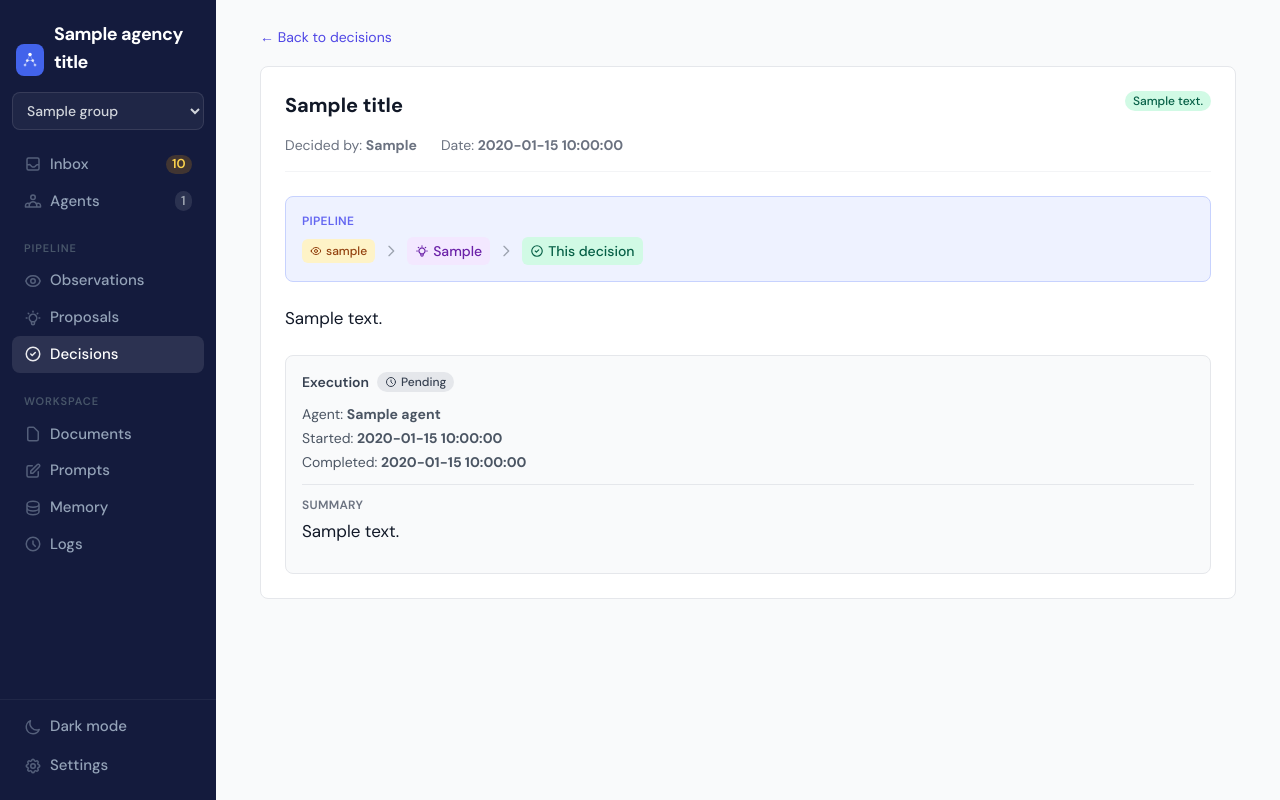
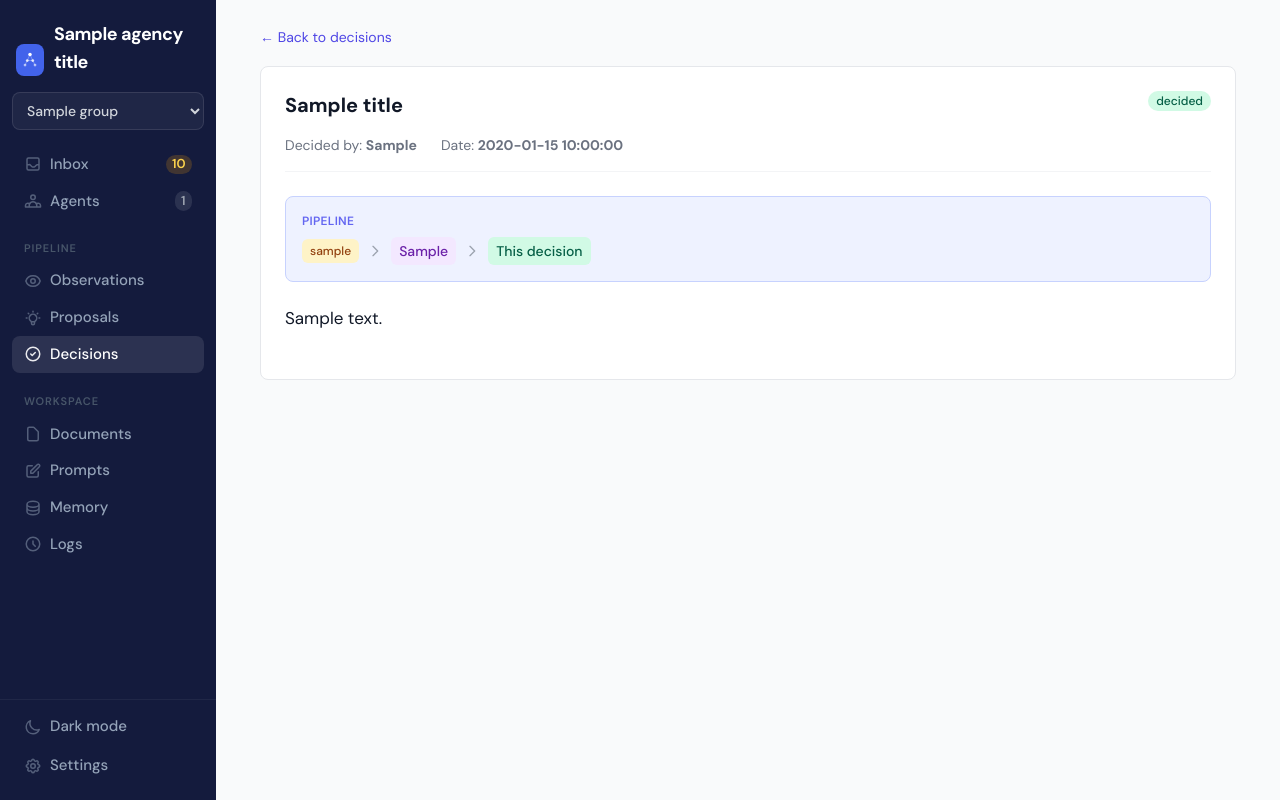
Before and after one commit to Blackhex/christag-agency, a FastAPI app: template agency/templates/decision_detail.html in a window 1280 px wide. Run offline with FastAPI, Linux system fonts and the light colour scheme; the template is opened without the code that fills it: most values are stand-ins (such as "Sample title", 1, 10 or a date in 2020); some libraries are stand-ins or nearby versions.

Commit message:
feat: show answers on decision detail/list, simplify execution status display
Co-Authored-By: Claude Opus 4.6 (1M context) <noreply@anthropic.com>

```diff
--- a/agency/app.py
+++ b/agency/app.py
@@ -2360,7 +2360,16 @@ async def decision_detail(request: Request, group: str, slug: str):
                 if obs_path.exists():
                     pipeline_observations.append({"slug": obs_slug, "filename": obs_file})
 
-    execution = meta.get("execution", {})
+    execution_status = meta.get("execution_status", "")
+    execution_summary = meta.get("execution_summary", "")
+
+    # Load proposal questions for rendering answers
+    questions = []
+    if proposal_slug:
+        proposal_path = g["shared"] / "proposals" / f"{proposal_slug}.md"
+        if proposal_path.exists():
+            pmeta, _ = parse_frontmatter(proposal_path.read_text())
+            questions = pmeta.get("questions", [])
 
     return templates.TemplateResponse("decision_detail.html", {
         "request": request,
@@ -2371,7 +2380,10 @@ async def decision_detail(request: Request, group: str, slug: str):
         "title": extract_display_title(body, slug),
         "pipeline_observations": pipeline_observations,
         "proposal_slug": proposal_slug,
-        "execution": execution,
+        "execution_status": execution_status,
+        "execution_summary": execution_summary,
+        "questions": questions,
+        "answers": meta.get("answers", {}),
     })
 
 
--- a/agency/templates/decision_detail.html
+++ b/agency/templates/decision_detail.html
@@ -11,7 +11,7 @@
 <div class="bg-white dark:bg-gray-800 rounded-lg border border-gray-200 dark:border-gray-700 p-6">
   <div class="flex items-start justify-between mb-4">
     <h1 class="text-xl font-bold text-gray-900 dark:text-gray-100">{{ title }}</h1>
-    <span class="inline-block px-2 py-0.5 rounded-full text-xs font-medium bg-emerald-100 text-emerald-800 dark:bg-emerald-900/50 dark:text-emerald-300">{{ meta.get("decision", "") }}</span>
+    {{ "decided" | status_badge }}
   </div>
 
   <div class="flex flex-wrap gap-x-6 gap-y-1 text-sm text-gray-500 dark:text-gray-400 mb-6 pb-4 border-b border-gray-100 dark:border-gray-700">
@@ -27,7 +27,6 @@
       <div class="flex flex-wrap items-center gap-1">
         {% for lc in pipeline_observations %}
         <a href="/{{ group }}/observations/{{ lc.slug }}" class="inline-flex items-center gap-1 px-2 py-1 rounded-md bg-amber-100 text-amber-800 font-medium hover:bg-amber-200 transition-colors text-xs">
-          <svg class="w-3 h-3" fill="none" stroke="currentColor" viewBox="0 0 24 24"><path stroke-linecap="round" stroke-linejoin="round" stroke-width="2" d="M15 12a3 3 0 11-6 0 3 3 0 016 0z"/><path stroke-linecap="round" stroke-linejoin="round" stroke-width="2" d="M2.458 12C3.732 7.943 7.523 5 12 5c4.478 0 8.268 2.943 9.542 7-1.274 4.057-5.064 7-9.542 7-4.477 0-8.268-2.943-9.542-7z"/></svg>
           {{ lc.slug | replace("-", " ") }}
         </a>
         {% endfor %}
@@ -36,16 +35,58 @@
       {% endif %}
       {% if proposal_slug %}
       <a href="/{{ group }}/proposals/{{ proposal_slug }}" class="inline-flex items-center gap-1 px-2 py-1 rounded-md bg-purple-100 text-purple-800 font-medium hover:bg-purple-200 transition-colors">
-        <svg class="w-3.5 h-3.5" fill="none" stroke="currentColor" viewBox="0 0 24 24"><path stroke-linecap="round" stroke-linejoin="round" stroke-width="2" d="M9.663 17h4.673M12 3v1m6.364 1.636l-.707.707M21 12h-1M4 12H3m3.343-5.657l-.707-.707m2.828 9.9a5 5 0 117.072 0l-.548.547A3.374 3.374 0 0014 18.469V19a2 2 0 11-4 0v-.531c0-.895-.356-1.754-.988-2.386l-.548-.547z"/></svg>
         {{ proposal_slug | replace("-", " ") | title }}
       </a>
       <svg class="w-4 h-4 text-gray-400" fill="none" stroke="currentColor" viewBox="0 0 24 24"><path stroke-linecap="round" stroke-linejoin="round" stroke-width="2" d="M9 5l7 7-7 7"/></svg>
       {% endif %}
       <span class="inline-flex items-center gap-1 px-2 py-1 rounded-md bg-emerald-100 text-emerald-800 font-medium">
-        <svg class="w-3.5 h-3.5" fill="none" stroke="currentColor" viewBox="0 0 24 24"><path stroke-linecap="round" stroke-linejoin="round" stroke-width="2" d="M9 12l2 2 4-4m6 2a9 9 0 11-18 0 9 9 0 0118 0z"/></svg>
         This decision
       </span>
     </div>
+  </div>
+  {% endif %}
+
+  <!-- Answers -->
+  {% if questions and answers %}
+  <div class="mb-6">
+    <h3 class="text-sm font-semibold text-purple-700 dark:text-purple-400 mb-3">Answers</h3>
+    {% for q in questions %}
+    <div class="border border-gray-200 dark:border-gray-600 rounded-lg p-4 mb-3 bg-gray-50 dark:bg-gray-700/50">
+      <div class="font-medium text-gray-500 dark:text-gray-400 mb-2">{{ loop.index }}. {{ q.prompt }}</div>
+
+      {% set answer = answers.get(q.id, "") %}
+
+      {% if q.type == "boolean" %}
+      <div class="inline-block px-3 py-1 rounded-md text-sm font-medium
+        {% if answer == 'approved' %}bg-emerald-100 text-emerald-700 dark:bg-emerald-900/50 dark:text-emerald-300
+        {% elif answer == 'deferred' %}bg-amber-100 text-amber-700 dark:bg-amber-900/50 dark:text-amber-300
+        {% elif answer == 'rejected' %}bg-red-100 text-red-700 dark:bg-red-900/50 dark:text-red-300
+        {% else %}bg-gray-100 text-gray-600{% endif %}">
+        {{ answer | title }}
+      </div>
+
+      {% elif q.type == "choice" %}
+      {% if answer is string %}
+      <div class="inline-flex items-center px-3 py-2 bg-emerald-50 dark:bg-emerald-900/30 border border-emerald-200 dark:border-emerald-700 rounded-md">
+        <span class="text-sm font-medium text-emerald-700 dark:text-emerald-300">{{ answer }}</span>
+      </div>
+      {% else %}
+      <div class="flex flex-col gap-1">
+        {% for a in answer %}
+        <div class="inline-flex items-center px-3 py-2 bg-emerald-50 dark:bg-emerald-900/30 border border-emerald-200 dark:border-emerald-700 rounded-md">
+          <span class="text-sm font-medium text-emerald-700 dark:text-emerald-300">{{ a }}</span>
+        </div>
+        {% endfor %}
+      </div>
+      {% endif %}
+
+      {% elif q.type == "free-response" %}
+      <div class="px-3 py-2 bg-emerald-50 dark:bg-emerald-900/30 border border-emerald-200 dark:border-emerald-700 rounded-md text-sm text-gray-700 dark:text-gray-300">
+        {{ answer }}
+      </div>
+      {% endif %}
+    </div>
+    {% endfor %}
   </div>
   {% endif %}
 
@@ -55,49 +96,29 @@
   </div>
   {% endif %}
 
-  {% if execution %}
   <!-- Execution Status -->
+  {% if execution_status %}
   <div class="mt-6 p-4 rounded-lg border
-    {% if execution.status == 'success' %}bg-emerald-50 border-emerald-200 dark:bg-emerald-900/20 dark:border-emerald-800
-    {% elif execution.status == 'success_with_exceptions' %}bg-amber-50 border-amber-200 dark:bg-amber-900/20 dark:border-amber-800
-    {% elif execution.status == 'failed' %}bg-red-50 border-red-200 dark:bg-red-900/20 dark:border-red-800
-    {% elif execution.status == 'executing' %}bg-blue-50 border-blue-200 dark:bg-blue-900/20 dark:border-blue-800
-    {% else %}bg-gray-50 border-gray-200 dark:bg-gray-700/50 dark:border-gray-600
-    {% endif %}">
+    {% if execution_status == 'complete' %}bg-emerald-50 border-emerald-200 dark:bg-emerald-900/20 dark:border-emerald-800
+    {% elif execution_status == 'failed' %}bg-red-50 border-red-200 dark:bg-red-900/20 dark:border-red-800
+    {% elif execution_status == 'running' %}bg-blue-50 border-blue-200 dark:bg-blue-900/20 dark:border-blue-800
+    {% else %}bg-gray-50 border-gray-200 dark:bg-gray-700/50 dark:border-gray-600{% endif %}">
 
-    <div class="flex items-center justify-between mb-3">
+    <div class="flex items-center justify-between mb-2">
       <div class="flex items-center gap-2">
         <h3 class="text-sm font-semibold text-gray-700 dark:text-gray-300">Execution</h3>
-
-        {% if execution.status == 'pending' %}
-        <span class="inline-flex items-center gap-1 px-2 py-0.5 rounded-full text-xs font-medium bg-gray-200 text-gray-700 dark:bg-gray-600 dark:text-gray-300">
-          <svg class="w-3 h-3" fill="none" stroke="currentColor" viewBox="0 0 24 24"><path stroke-linecap="round" stroke-linejoin="round" stroke-width="2" d="M12 8v4l3 3m6-3a9 9 0 11-18 0 9 9 0 0118 0z"/></svg>
-          Pending
-        </span>
-        {% elif execution.status == 'executing' %}
-        <span class="inline-flex items-center gap-1 px-2 py-0.5 rounded-full text-xs font-medium bg-blue-200 text-blue-800 dark:bg-blue-800 dark:text-blue-200">
-          <svg class="w-3 h-3 animate-spin" fill="none" stroke="currentColor" viewBox="0 0 24 24"><path stroke-linecap="round" stroke-linejoin="round" stroke-width="2" d="M4 4v5h.582m15.356 2A8.001 8.001 0 004.582 9m0 0H9m11 11v-5h-.581m0 0a8.003 8.003 0 01-15.357-2m15.357 2H15"/></svg>
-          Executing
-        </span>
-        {% elif execution.status == 'success' %}
-        <span class="inline-flex items-center gap-1 px-2 py-0.5 rounded-full text-xs font-medium bg-emerald-200 text-emerald-800 dark:bg-emerald-800 dark:text-emerald-200">
-          <svg class="w-3 h-3" fill="none" stroke="currentColor" viewBox="0 0 24 24"><path stroke-linecap="round" stroke-linejoin="round" stroke-width="2" d="M5 13l4 4L19 7"/></svg>
-          Success
-        </span>
-        {% elif execution.status == 'success_with_exceptions' %}
-        <span class="inline-flex items-center gap-1 px-2 py-0.5 rounded-full text-xs font-medium bg-amber-200 text-amber-800 dark:bg-amber-800 dark:text-amber-200">
-          <svg class="w-3 h-3" fill="none" stroke="currentColor" viewBox="0 0 24 24"><path stroke-linecap="round" stroke-linejoin="round" stroke-width="2" d="M12 9canonicalm0 4h.01m-6.938 4h13.856c1.54 0 2.502-1.667 1.732-2.5L13.732 4c-.77-.833-1.964-.833-2.732 0L3.34 16.5c-.77.833.192 2.5 1.732 2.5z"/></svg>
-          Success with exceptions
-        </span>
-        {% elif execution.status == 'failed' %}
-        <span class="inline-flex items-center gap-1 px-2 py-0.5 rounded-full text-xs font-medium bg-red-200 text-red-800 dark:bg-red-800 dark:text-red-200">
-          <svg class="w-3 h-3" fill="none" stroke="currentColor" viewBox="0 0 24 24"><path stroke-linecap="round" stroke-linejoin="round" stroke-width="2" d="M6 18L18 6M6 6l12 12"/></svg>
-          Failed
-        </span>
+        {% if execution_status == 'pending' %}
+        <span class="inline-block px-2 py-0.5 rounded-full text-xs font-medium bg-gray-200 text-gray-700 dark:bg-gray-600 dark:text-gray-300">Pending</span>
+        {% elif execution_status == 'running' %}
+        <span class="inline-block px-2 py-0.5 rounded-full text-xs font-medium bg-blue-200 text-blue-800 dark:bg-blue-800 dark:text-blue-200">Running</span>
+        {% elif execution_status == 'complete' %}
+        <span class="inline-block px-2 py-0.5 rounded-full text-xs font-medium bg-emerald-200 text-emerald-800 dark:bg-emerald-800 dark:text-emerald-200">Complete</span>
+        {% elif execution_status == 'failed' %}
+        <span class="inline-block px-2 py-0.5 rounded-full text-xs font-medium bg-red-200 text-red-800 dark:bg-red-800 dark:text-red-200">Failed</span>
         {% endif %}
       </div>
 
-      {% if execution.status in ('failed', 'success_with_exceptions') %}
+      {% if execution_status in ('failed',) %}
       <form method="POST" action="/{{ group }}/decisions/{{ slug }}/retry" class="inline">
         <button type="submit" class="px-3 py-1.5 text-xs font-medium text-white bg-indigo-600 rounded-lg hover:bg-indigo-700 transition-colors"
                 onclick="return confirm('Re-execute this decision?')">
@@ -107,30 +128,15 @@
       {% endif %}
     </div>
 
-    <div class="text-sm text-gray-600 dark:text-gray-400 space-y-1">
-      {% if execution.agent %}
-      <div>Agent: <strong>{{ execution.agent }}</strong></div>
-      {% endif %}
-      {% if execution.started_at %}
-      <div>Started: <strong>{{ execution.started_at }}</strong></div>
-      {% endif %}
-      {% if execution.completed_at %}
-      <div>Completed: <strong>{{ execution.completed_at }}</strong></div>
-      {% endif %}
-    </div>
-
-    {% if execution.summary %}
-    <div class="mt-3 pt-3 border-t border-gray-200 dark:border-gray-600">
-      <div class="text-xs font-semibold text-gray-500 dark:text-gray-400 uppercase tracking-wide mb-1">Summary</div>
-      <div class="prose dark:prose-invert prose-sm max-w-none">
-        {{ execution.summary | render_md }}
-      </div>
+    {% if execution_summary %}
+    <div class="prose dark:prose-invert prose-sm max-w-none">
+      {{ execution_summary | render_md }}
     </div>
     {% endif %}
 
-    {% if execution.status == 'executing' %}
-    <div class="mt-3 text-xs text-blue-600 dark:text-blue-400">
-      Agent is working on this now. Refresh the page to check progress.
+    {% if execution_status == 'running' %}
+    <div class="mt-2 text-xs text-blue-600 dark:text-blue-400">
+      Agent is working on this now. Refresh to check progress.
     </div>
     {% endif %}
   </div>
--- a/agency/templates/decisions.html
+++ b/agency/templates/decisions.html
@@ -19,7 +19,7 @@
       </div>
       <div class="flex items-center gap-2 shrink-0 ml-4">
         <span class="text-xs text-gray-500">{{ d.get("date", "") }}</span>
-        <span class="inline-block px-2 py-0.5 rounded-full text-xs font-medium bg-emerald-100 text-emerald-800">{{ d.get("decision", "") }}</span>
+        {{ "decided" | status_badge }}
       </div>
     </div>
   </a>
```
